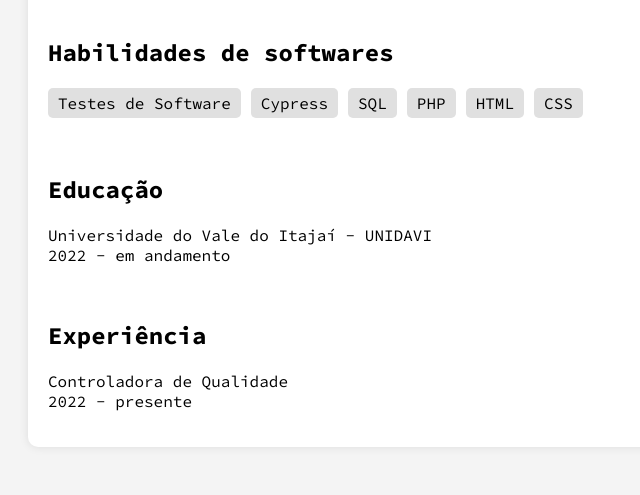
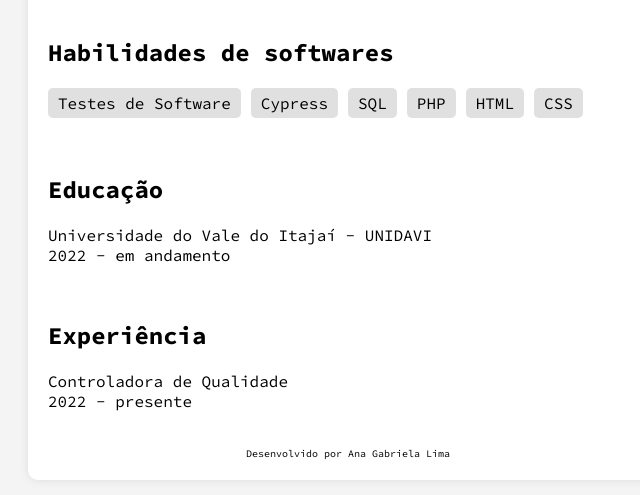
Before and after one commit to aagablm/projeto-descodificadas, a plain HTML site: page index.html in a window 1280 px wide. Shown: the part 425-920 px from the top of the page, without its empty margins (292-932 px from the left). Before the commit the page ends 892 px from the top, so only its background shows below. Drawn offline with Linux system fonts and the light colour scheme.

Commit message:
adicionando rodape

```diff
--- a/index.html
+++ b/index.html
@@ -46,6 +46,11 @@
             <p>Controladora de Qualidade<br>
               2022 - presente</p>
         </div>
+		<br>
+		<footer>
+		Desenvolvido por Ana Gabriela Lima
+	</footer>
     </div>
+
 </body>
 </html>
```
